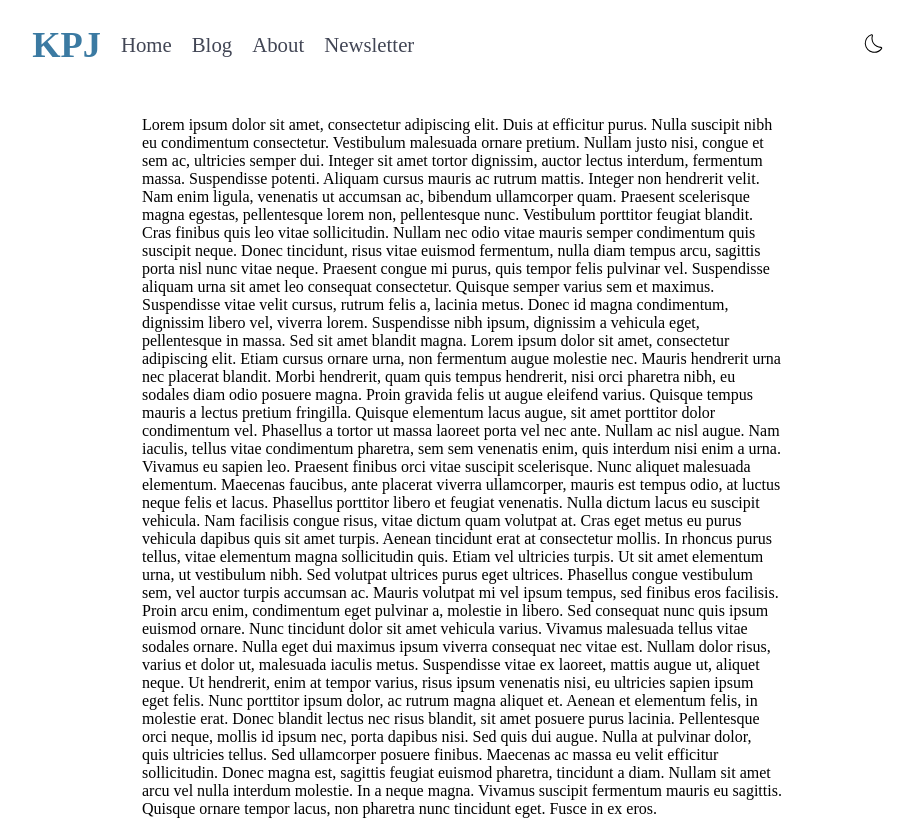
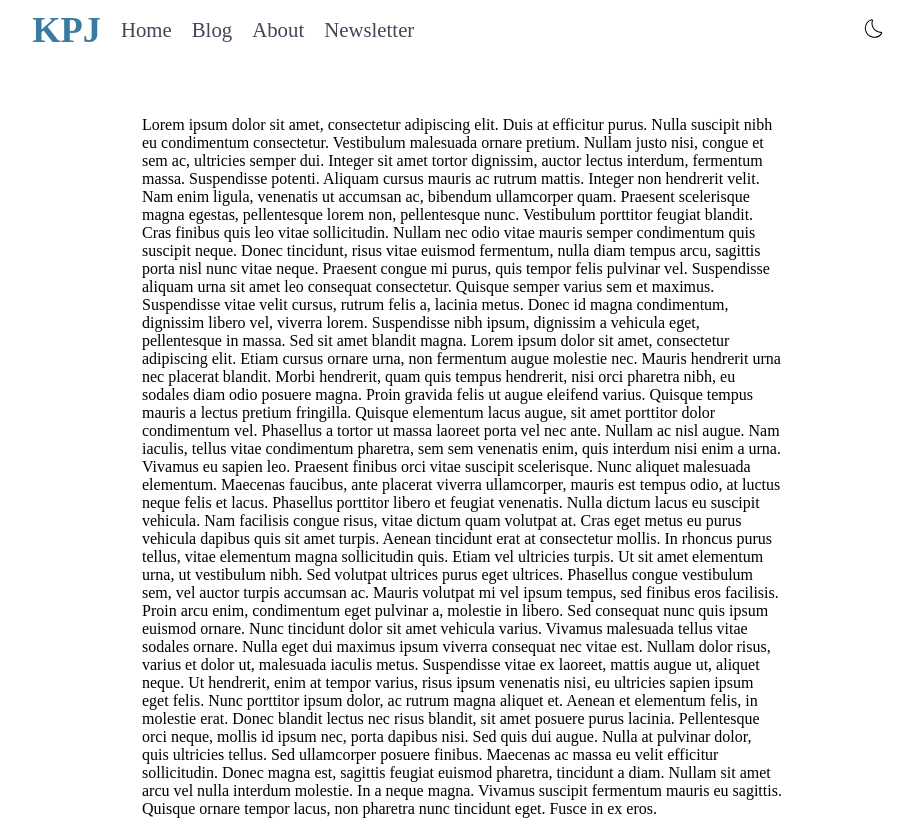
Before and after one commit to yamanerkam/KPJ-Blog, a React (Vite) app: page / in a window 1280 px wide. Shown: the top 820 px of the page, without its empty margins (178-1092 px from the left). Built offline with nearby package versions, Linux system fonts and the light colour scheme.

Commit message:
navbar-trans

```diff
--- a/src/components/Navbar/Navbar.css
+++ b/src/components/Navbar/Navbar.css
@@ -5,8 +5,8 @@
     font-size: 1.3em;
     justify-content: space-around;
     position: fixed;
-    padding-top: 30px;
-    padding-bottom: 20px;
+    padding-top: 15px;
+    padding-bottom: 10px;
     height: 30px;
     top: 0;
     left: 0;
```
